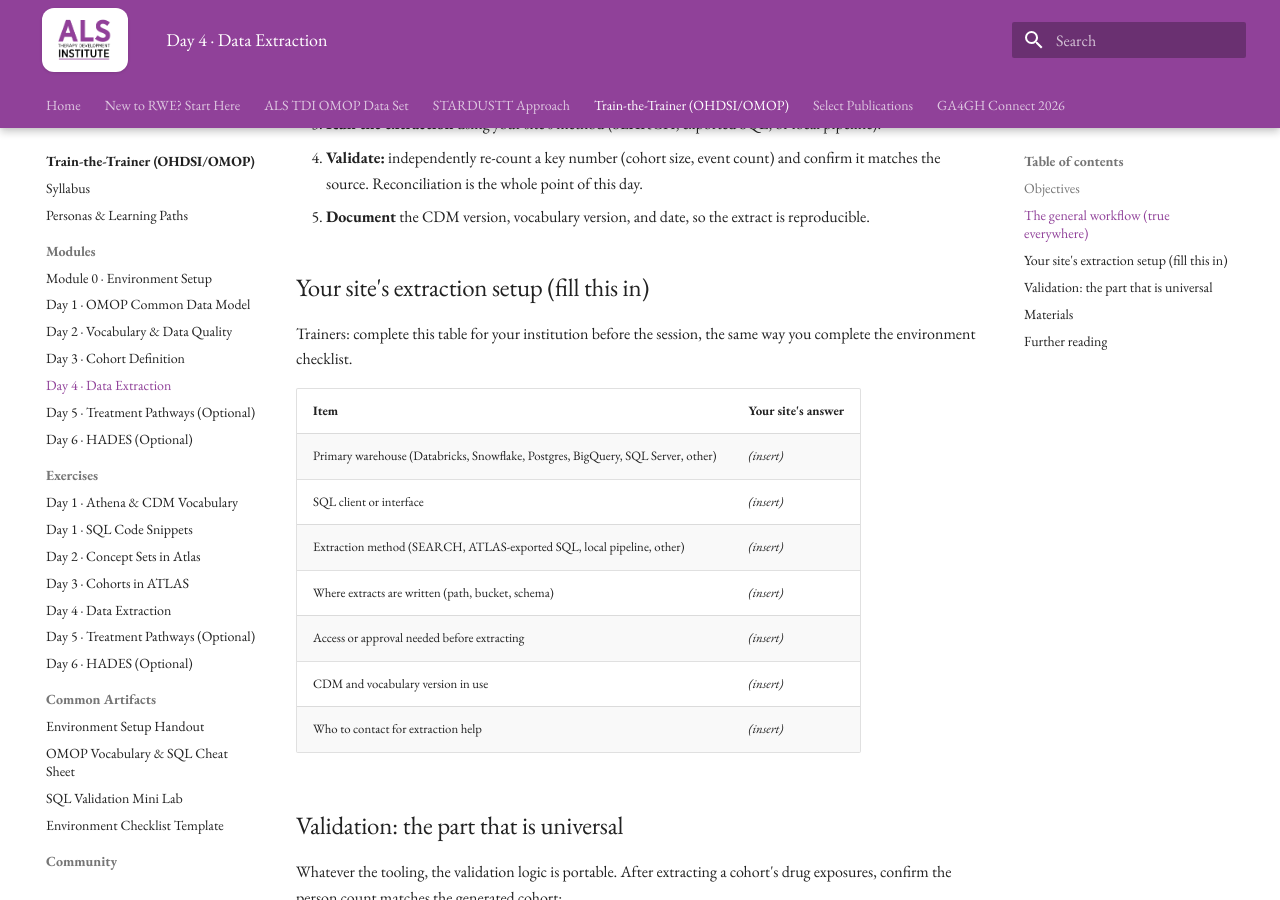
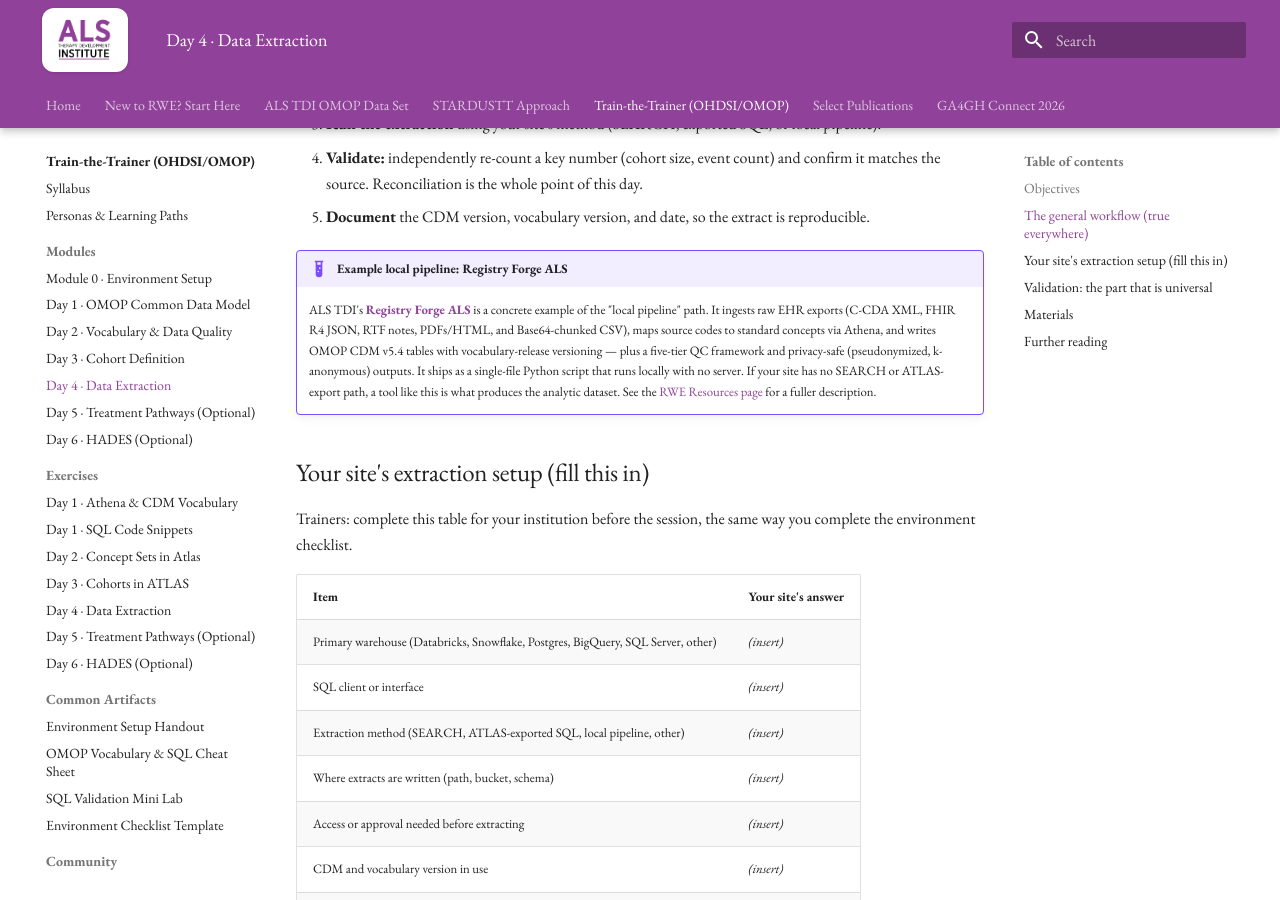
Before and after one commit to ALSTDI/ALS-RWE, an MkDocs documentation site: the page built from docs/free-rwe-resources/train-the-trainer/modules/day-04-extraction.md, in a window 1280 px wide and 900 px high, scrolled down 990 px. Built offline with MkDocs 1.6.1 and Material for MkDocs 9.7.7, drawn with Linux system fonts in a browser that asks for light colours.

Commit message:
Add files via upload

```diff
--- a/docs/free-rwe-resources/train-the-trainer/modules/day-04-extraction.md
+++ b/docs/free-rwe-resources/train-the-trainer/modules/day-04-extraction.md
@@ -32,6 +32,17 @@ Regardless of tooling, extraction follows the same shape:
 3. **Run the extraction** using your site's method (SEARCH, exported SQL, or local pipeline).
 4. **Validate:** independently re-count a key number (cohort size, event count) and confirm it matches the source. Reconciliation is the whole point of this day.
 5. **Document** the CDM version, vocabulary version, and date, so the extract is reproducible.
+
+!!! example "Example local pipeline: Registry Forge ALS"
+    ALS TDI's [**Registry Forge ALS**](https://alstdi.github.io/RegistryForgeALS/) is a
+    concrete example of the "local pipeline" path. It ingests raw EHR exports
+    (C-CDA XML, FHIR R4 JSON, RTF notes, PDFs/HTML, and Base64-chunked CSV),
+    maps source codes to standard concepts via Athena, and writes OMOP CDM v5.4
+    tables with vocabulary-release versioning — plus a five-tier QC framework and
+    privacy-safe (pseudonymized, k-anonymous) outputs. It ships as a single-file
+    Python script that runs locally with no server. If your site has no SEARCH or
+    ATLAS-export path, a tool like this is what produces the analytic dataset.
+    See the [RWE Resources page](../../../free-rwe-resources.md) for a fuller description.
 
 ## Your site's extraction setup (fill this in)
 Trainers: complete this table for your institution before the session, the same
```
Also changed, not shown: docs/free-rwe-resources.md (+19 -0 lines), docs/free-rwe-resources/train-the-trainer/personas.md (+4 -4 lines), docs/free-rwe-resources/train-the-trainer/syllabus.md (+2 -2 lines), 8 other files.
